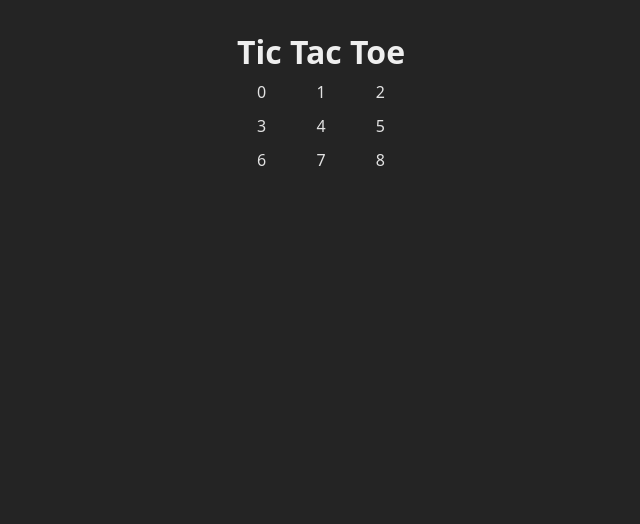
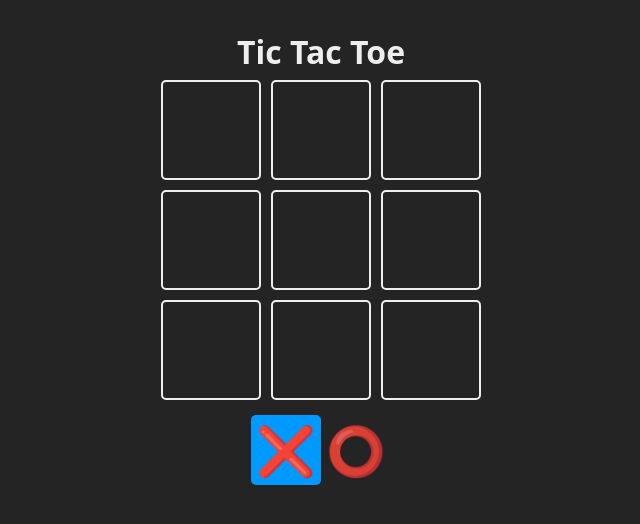
Before and after one commit to Ro0oman/Tic-Tac-Toe-React-UseEffect, a React (Vite) app in the folder tic-tac-toe-v2-UseEffect/: page / in a window 1280 px wide. Shown: the top 524 px of the page, without its empty margins (319-959 px from the left). Built offline with nearby package versions, Linux system fonts and the light colour scheme.

Commit message:
Refactor board rendering and add Square component
Introduces a reusable Square component for board cells and player turn display. Refactors board state management to use React's useState, preparing for interactive gameplay.

```diff
--- a/tic-tac-toe-v2-UseEffect/src/App.jsx
+++ b/tic-tac-toe-v2-UseEffect/src/App.jsx
@@ -1,11 +1,33 @@
+import { useState } from "react"
+
 const TURNS = {
   x: '❌',
   o: '⭕'
 }
 
-const board = Array(9).fill(null)
+
+
+const Square = ({children, isSelected, updateBoard, index}) => {
+  const className = `square ${isSelected ? 'is-selected' : ''}`
+
+  const handleClick = () => {
+    updateBoard()
+  }
+  return(
+    <div className={className}>
+     {children}
+    </div>
+  )
+}
 
 function App() {
+  const [board, setBoard] = useState(Array(9).fill(null))
+  const [turn, setTurn] = useState(TURNS.x)
+
+  const updateBoard = (index) => {
+    const newTurn = turn === TURNS.x ? TURNS.o : TURNS.x
+
+  }
 
   return (
     <main className="board ">
@@ -14,15 +36,25 @@
         {
           board.map((_, index) => {
             return (
-              <div key={index} className="cell">
-                <span className="cell__content">
-                  {index}
-                </span>
-              </div>
+              <Square
+              key={index}
+              index={index}
+              updateBoard={updateBoard}
+              >
+                {board[index]}
+              </Square>
             )
           })
         }
 
+      </section>
+      <section className="turn">
+        <Square isSelected={turn === TURNS.x}>
+          {TURNS.x}
+        </Square>
+         <Square isSelected={turn === TURNS.o}>
+          {TURNS.o}
+        </Square>
       </section>
     </main>
   )
```
